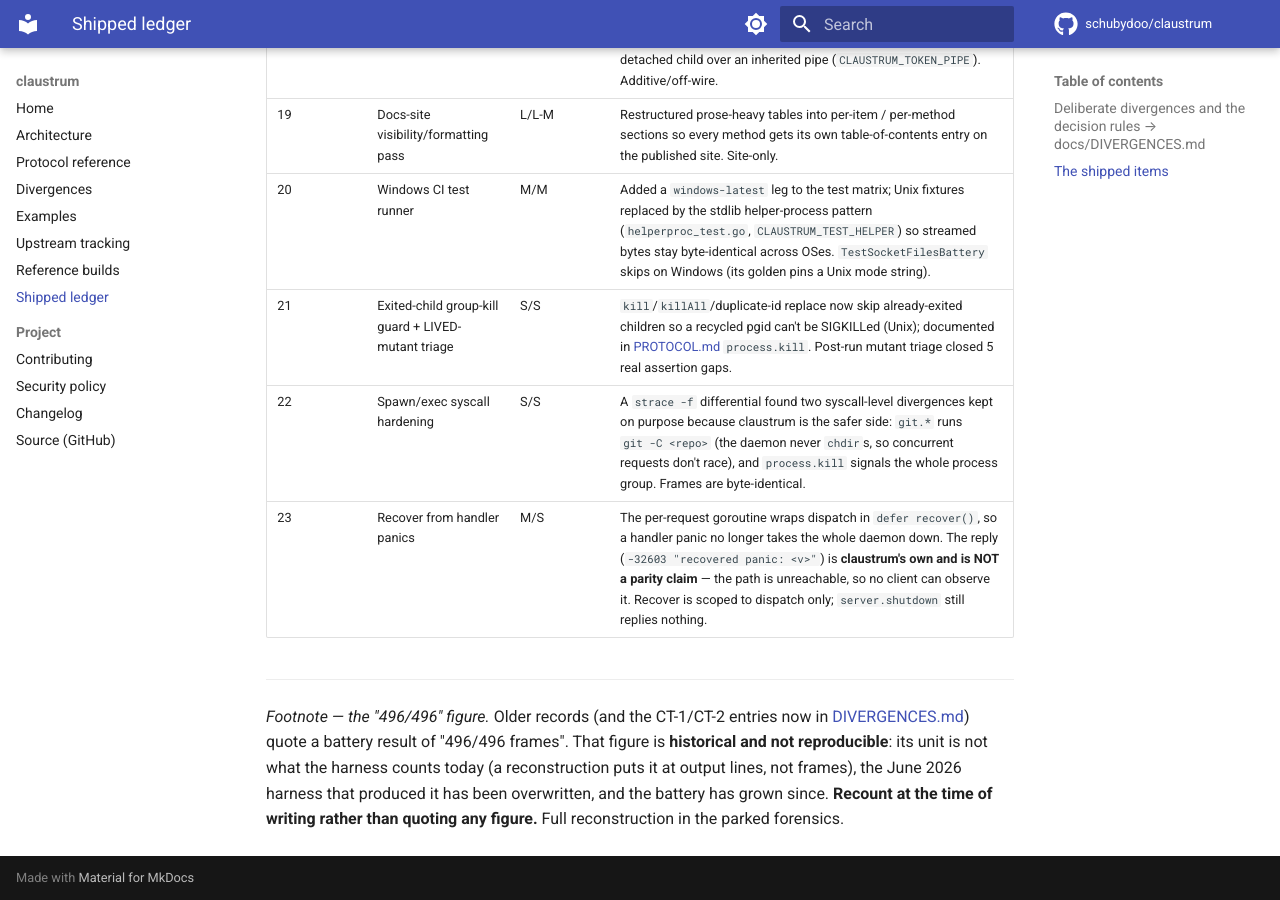
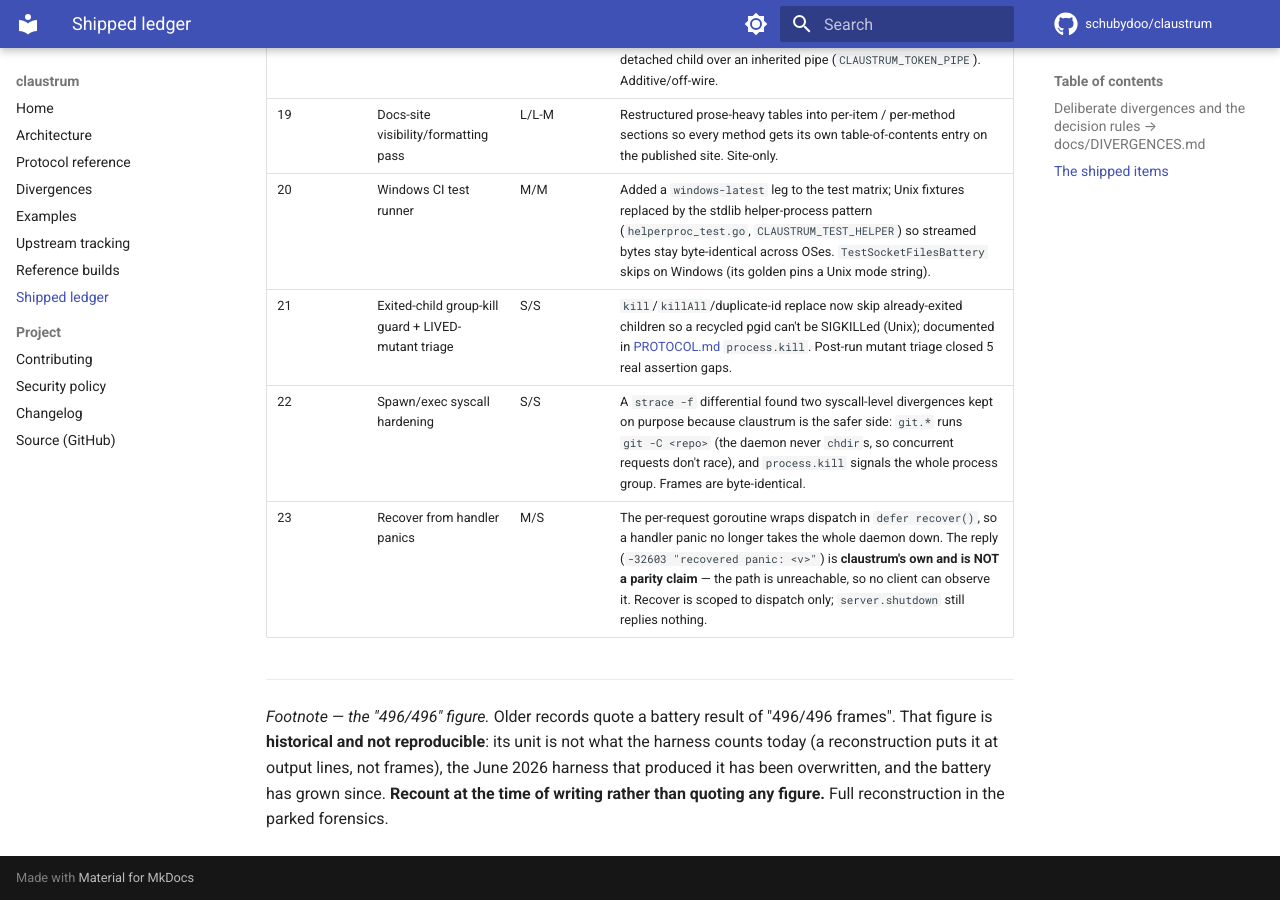
Before and after one commit to schubydoo/claustrum, an MkDocs documentation site: the page built from docs/IMPROVEMENTS.md, in a window 1280 px wide and 900 px high, scrolled down 2251 px. Built offline with MkDocs 1.6.1 and Material for MkDocs 9.7.7, drawn with Linux system fonts in a browser that asks for light colours; comment, search, counter and statistics services are not loaded.

Commit message:
docs: repoint bridge.go and drop two claims the split left stale
Review findings on the docs split:

- bridge.go's conditional -stop unlink comment still pointed at
  docs/IMPROVEMENTS.md for a candidate that moved to docs/DIVERGENCES.md
  under "Candidates considered but not taken". It was the one Go file the
  repoint pass missed; it now matches its sibling in server.go.
- The IMPROVEMENTS.md "496/496" footnote sent readers to the CT-1/CT-2
  entries for a figure those entries no longer carry (the string appears
  nowhere in DIVERGENCES.md). Parenthetical dropped; "older records"
  already carried the warning on its own.
- PROTOCOL.md's copy of the same candidate pointed at scratch/, which no
  reader can reach. It now links the durable record.
- The candidate bullet said the always-unlink behaviour was "measured on
  three arms" without noting that only two attribute: the live-daemon
  control says nothing, because the daemon removes the socket itself
  (bridge.go:42-49, and PROTOCOL.md already said "destructive on two arms").

Comment and prose only; no wire surface touched.

Co-Authored-By: Claude Opus 4.8 <noreply@anthropic.com>

```diff
--- a/docs/IMPROVEMENTS.md
+++ b/docs/IMPROVEMENTS.md
@@ -57,9 +57,8 @@ condensed out of this table are parked in
 
 ---
 
-*Footnote — the "496/496" figure.* Older records (and the CT-1/CT-2 entries now
-in [DIVERGENCES.md](DIVERGENCES.md)) quote a battery result of "496/496 frames".
-That figure is **historical and not reproducible**: its unit is not what the
+*Footnote — the "496/496" figure.* Older records quote a battery result of
+"496/496 frames". That figure is **historical and not reproducible**: its unit is not what the
 harness counts today (a reconstruction puts it at output lines, not frames), the
 June 2026 harness that produced it has been overwritten, and the battery has
 grown since. **Recount at the time of writing rather than quoting any figure.**
```
Also changed, not shown: docs/DIVERGENCES.md (+3 -1 lines), docs/PROTOCOL.md (+2 -2 lines), 1 other file.
